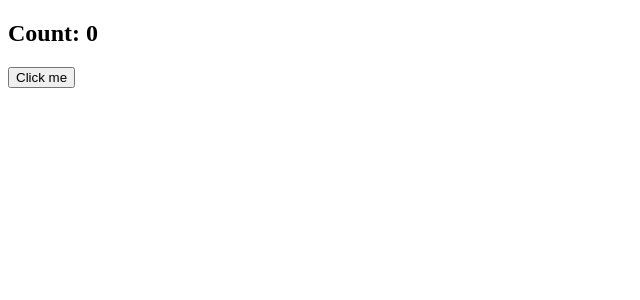
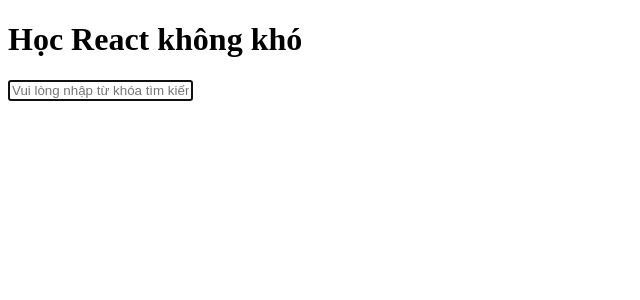
Before and after one commit to hoanganit19/unicode_online_reactjs04, a React (Vite) app: page / in a window 1280 px wide. Shown: the top 300 px of the page, without its empty margins (0-640 px from the left). Built offline with nearby package versions, Linux system fonts and the light colour scheme.

Commit message:
React useRef 02

```diff
--- a/src/App.jsx
+++ b/src/App.jsx
@@ -1,21 +1,31 @@
-import { useRef } from "react";
-import { useState } from "react";
+import { useEffect, useRef } from "react";
 
 function App() {
-  // const [count, setCount] = useState(0);
-  const countRef = useRef(0);
-  const handleClick = () => {
-    // setCount(count + 1);
-    countRef.current++;
-    console.log(countRef.current);
-  };
+  const divRef = useRef();
+  const inputRef = useRef();
+
+  useEffect(() => {
+    console.dir(divRef.current);
+    divRef.current.innerHTML = `<h1>Học React không khó</h1>`;
+    inputRef.current.focus();
+  }, []);
   return (
     <>
-      {/* <h1>Unicode Academy: {count}</h1> */}
-      <h2>Count: {countRef.current}</h2>
-      <button onClick={handleClick}>Click me</button>
+      <div ref={divRef}>
+        Lorem ipsum dolor sit amet consectetur adipisicing elit. Quas quaerat,
+        consequatur hic vel rerum cupiditate sit dignissimos culpa corporis qui
+        iusto neque porro vero tempore possimus. Est, eos. Labore, est?
+      </div>
+      <input
+        type="text"
+        placeholder="Vui lòng nhập từ khóa tìm kiếm..."
+        ref={inputRef}
+      />
     </>
   );
 }
 
 export default App;
+
+//DOMContentLoaded
+//window.onload
```
